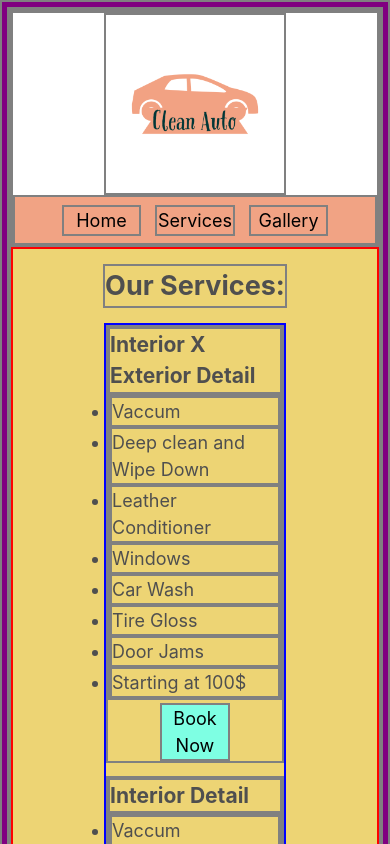
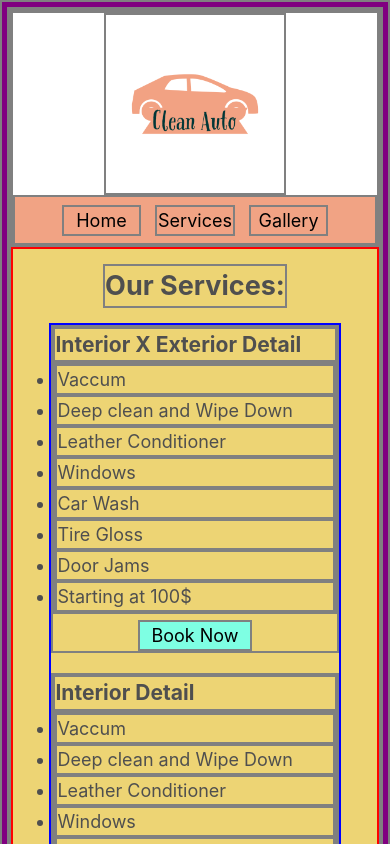
Before and after one commit to XavierTwitty/CleanAutoDetailing, a React (Create React App) app in the folder cleanauto/: page /services in a window 390 px wide. Shown: the top 844 px of the page. Built offline with nearby package versions, Linux system fonts and the light colour scheme.

Commit message:
breakpoint styling

```diff
--- a/cleanauto/src/App.css
+++ b/cleanauto/src/App.css
@@ -171,7 +171,7 @@ body {
 }
 
 .gallery img {
-  width: 70%;
+  width: 100%;
   margin: 4%;
 }
 
@@ -350,6 +350,10 @@ body {
     top: 50%;
     left: 45%;
   }
+
+  .services {
+    width: 60%;
+  }
 }
 
 @media (max-width: 460px) {
@@ -388,6 +392,10 @@ body {
   .pos-abs {
     top: 50%;
     left: 44%;
+  }
+
+  .services {
+    width: 80%;
   }
 }
 
@@ -495,7 +503,7 @@ body {
   .service {
     display: flex;
     flex-direction: column;
-    width: 80%;
+    width: 100%;
 
     margin-bottom: 15%;
   }
@@ -523,7 +531,6 @@ body {
     height: 50%;
     display: flex;
     flex-direction: column;
-    margin-left: 10%;
     margin-top: 3%;
     margin-bottom: 3%;
   }
```
